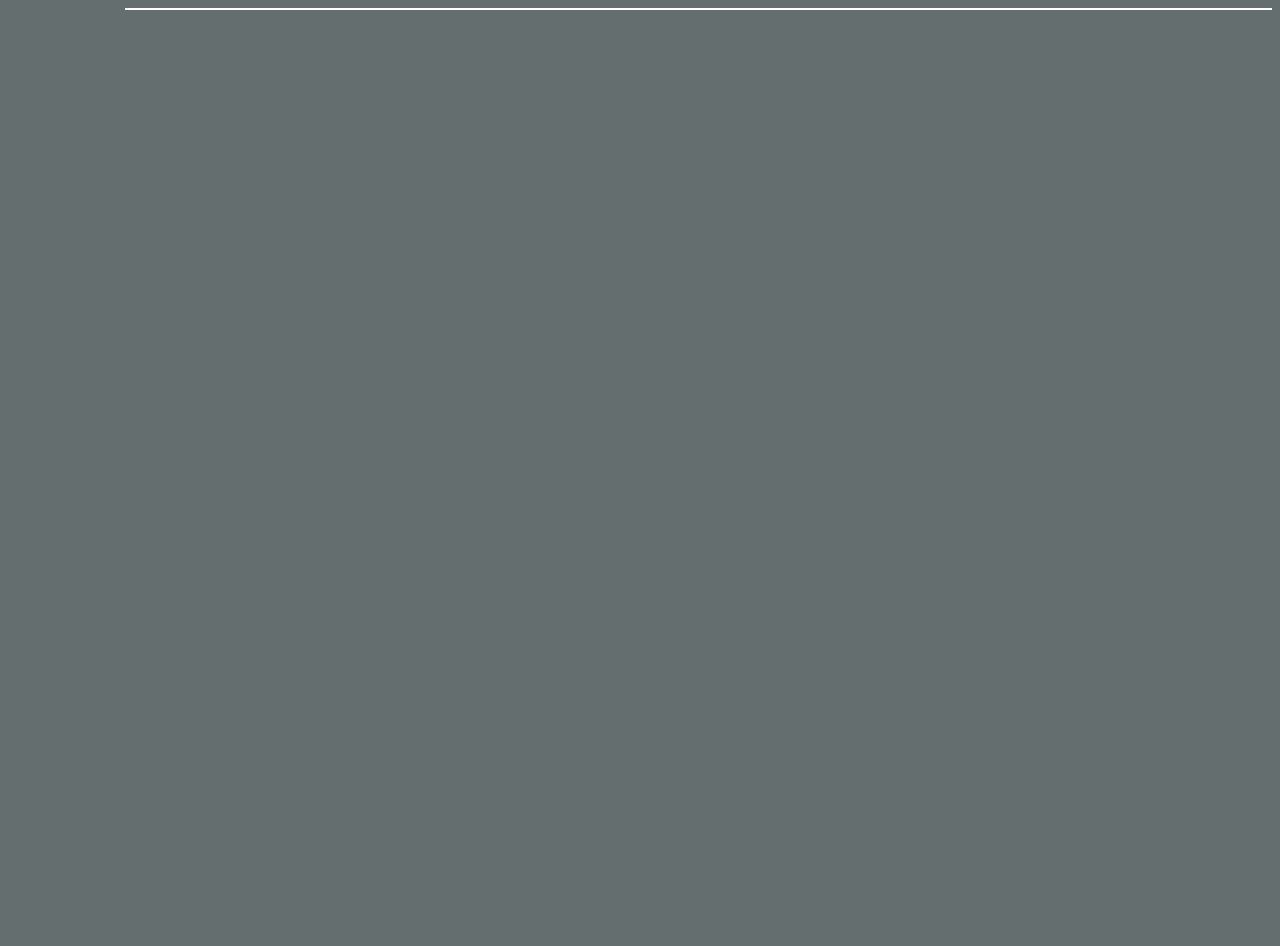
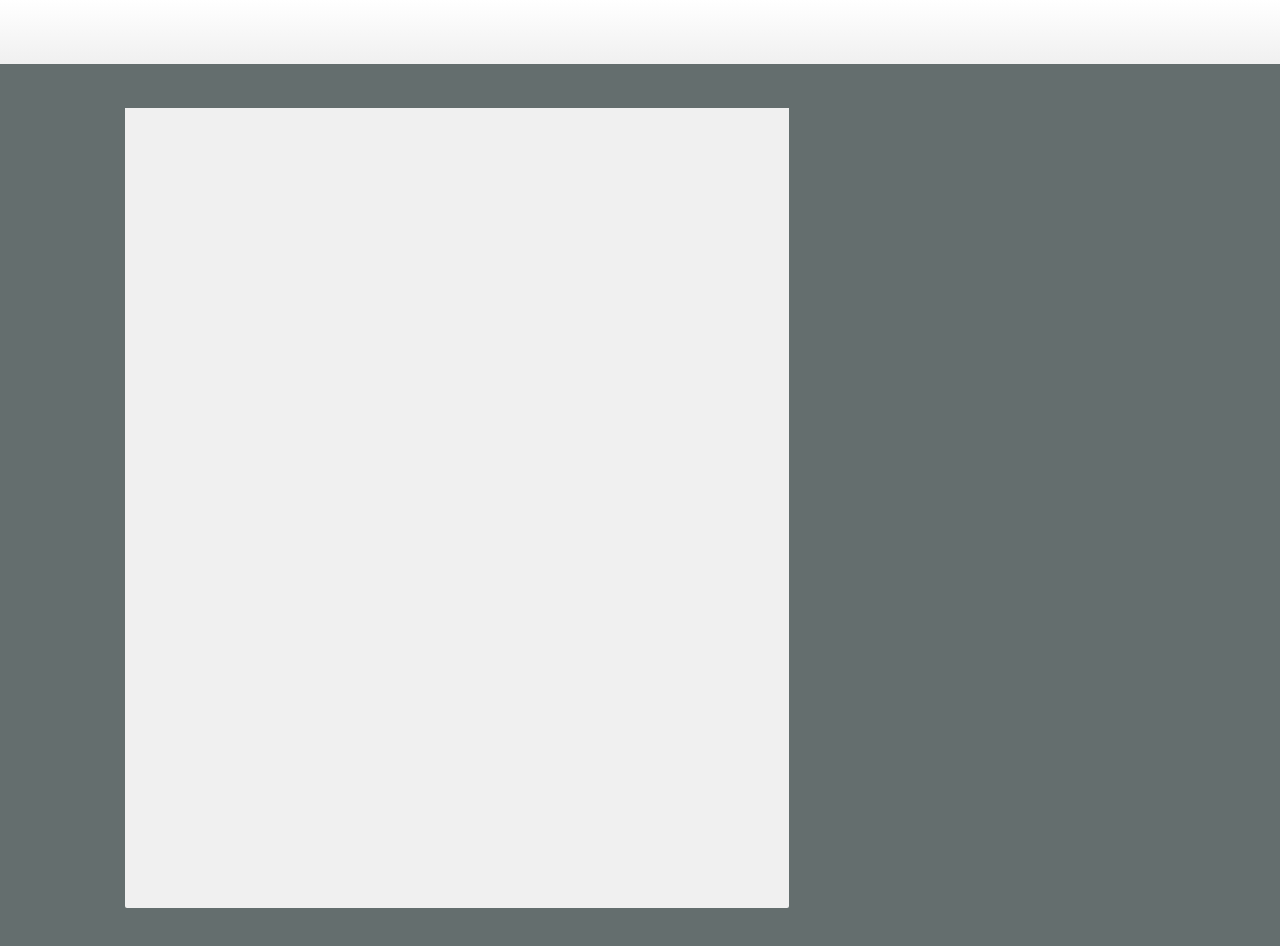
Before and after one commit to pedroAquino/MoreThanMetricsTest, a React (Create React App) app: page / in a window 1280 px wide. Shown: the top 946 px of the page. Before the commit the page ends 800 px from the top, so only its background shows below. Built offline with nearby package versions, Linux system fonts and the light colour scheme.

Commit message:
implementing basic skeleton

```diff
--- a/src/App/App.js
+++ b/src/App/App.js
@@ -6,8 +6,11 @@ import Persona from '../Persona/Persona';
 
 const theme = {
   colors: {
-    darkGray: '#646E6E'
-  }
+    darkGray: '#646E6E',
+    lightGray: '#F0F0F0',
+    lightGradient: 'linear-gradient(180deg, #FFFFFF 0%, #F0F0F0 100%)'
+  },
+  headerHeight: 64
 };
 
 function App() {
--- a/src/Persona/Persona.js
+++ b/src/Persona/Persona.js
@@ -1,13 +1,26 @@
 // @flow
 import * as React from 'react';
+import injectSheet from "react-jss";
+
 type Props = {
-
+  classes: any;
 };
 
-export default function Persona(props: Props) {
+const styles = theme => ({
+    persona: {
+	    height: '100vh',
+        width: 664,
+        borderRadius: '0 0 2px 2px',
+        backgroundColor: theme.colors.lightGray
+    }
+});
+
+function Persona(props: Props) {
+  const { classes } = props;
   return (
-     <div style={{ border: '1px solid #fff' }}>
-
+     <div className={classes.persona}>
     </div>
   );
 };
+
+export default injectSheet(styles)(Persona);
--- /dev/null
+++ b/src/shared/components/Header.js
@@ -0,0 +1,25 @@
+// @flow
+import * as React from 'react';
+import injectSheet from "react-jss";
+
+type Props = {
+  classes: any;
+};
+
+const styles = theme => ({
+    mainHeader: {
+        height: theme.headerHeight,
+        width: '100%',
+        background: theme.colors.lightGradient
+    }
+});
+
+function Header(props: Props) {
+const { classes } = props;
+  return (
+    <header id="header" className={classes.mainHeader}>
+    </header>
+  );
+};
+
+export default injectSheet(styles)(Header);
--- a/src/shared/components/Viewport.js
+++ b/src/shared/components/Viewport.js
@@ -2,6 +2,7 @@
 import * as React from 'react';
 import injectSheet from "react-jss";
 import globalStyles from './globalStyles';
+import Header from './Header';
 
 type Props = {
   classes: any,
@@ -14,9 +15,12 @@ function Viewport(props: Props) {
     children
   } = props;
   return (
-    <div className={classes.viewport}>
-      {children}
-    </div>
+    <main>
+      <Header />
+      <div className={classes.viewport}>
+        {children}
+      </div>
+    </main>
   );
 };
 
--- a/src/shared/components/globalStyles.js
+++ b/src/shared/components/globalStyles.js
@@ -4,8 +4,14 @@ export default theme => ({
       fontFamily: "'Source Sans Pro', sans-serif",
       background: theme.colors.darkGray
     },
+    '#header': {
+      position: 'absolute',
+      top: 0,
+      left: 0
+    }
   },
   viewport: {
-    padding: '0px 0px 117px 117px'
+    padding: '0px 0px 117px 117px',
+    marginTop: theme.headerHeight + 44
   }
 });
```
